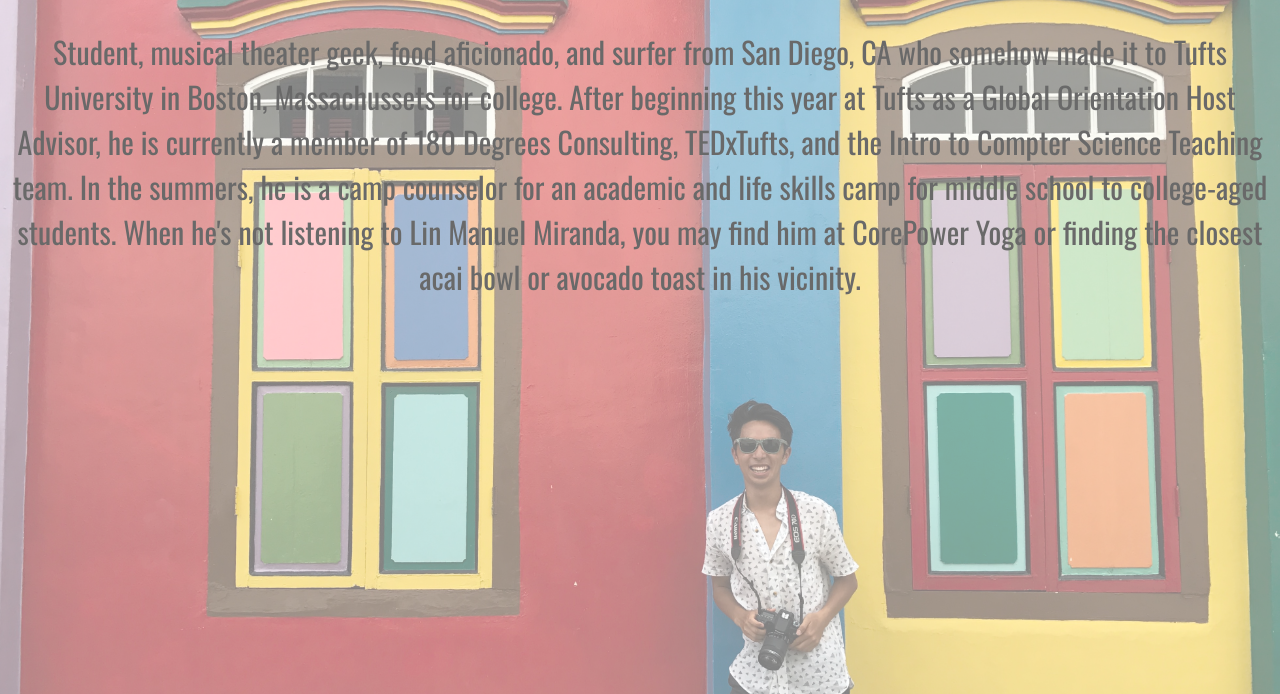
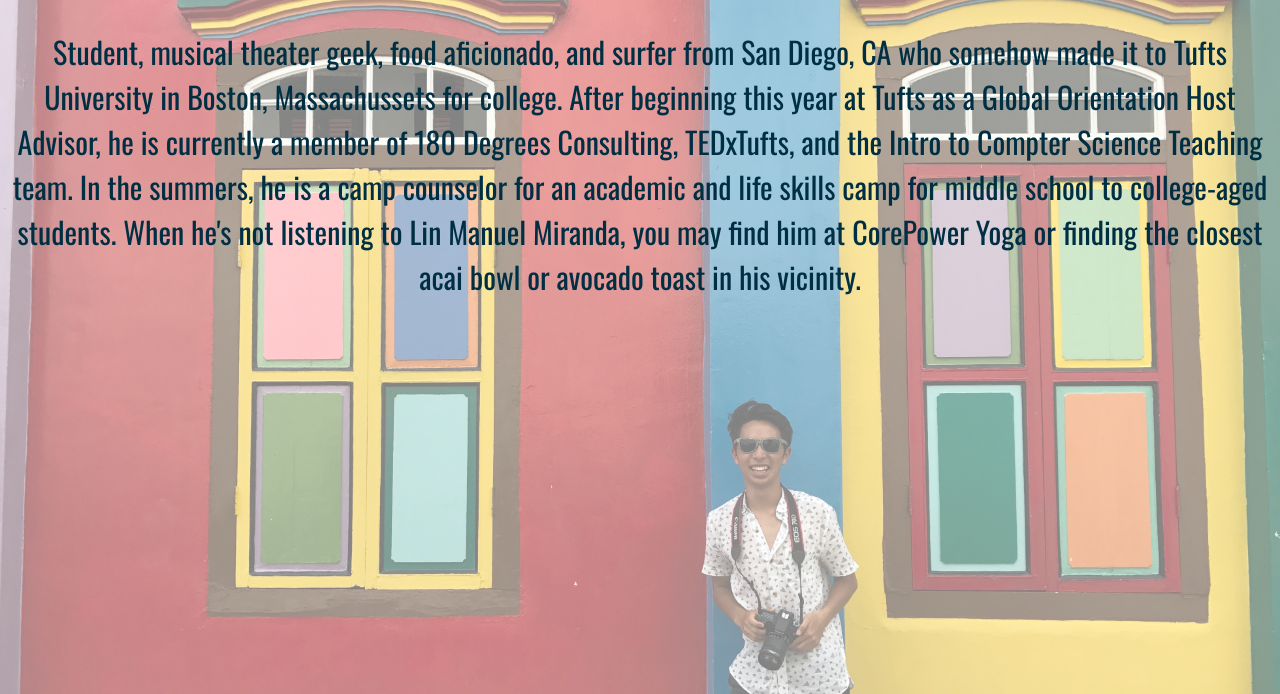
Before and after one commit to AndrewSCastro/andrewscastro.github.io, a plain HTML site: page bio.html in a window 1280 px wide. Shown: the part 106-800 px from the top of the page. Drawn offline with nearby package versions, Linux system fonts and the light colour scheme.

Commit message:
bio.css font

```diff
--- a/bio.css
+++ b/bio.css
@@ -18,5 +18,5 @@
 	font-family: 'Oswald';
 	text-align: center;
 	font-size:30px;
-	color:#696969;
+	color:#002f43;
 }
```
